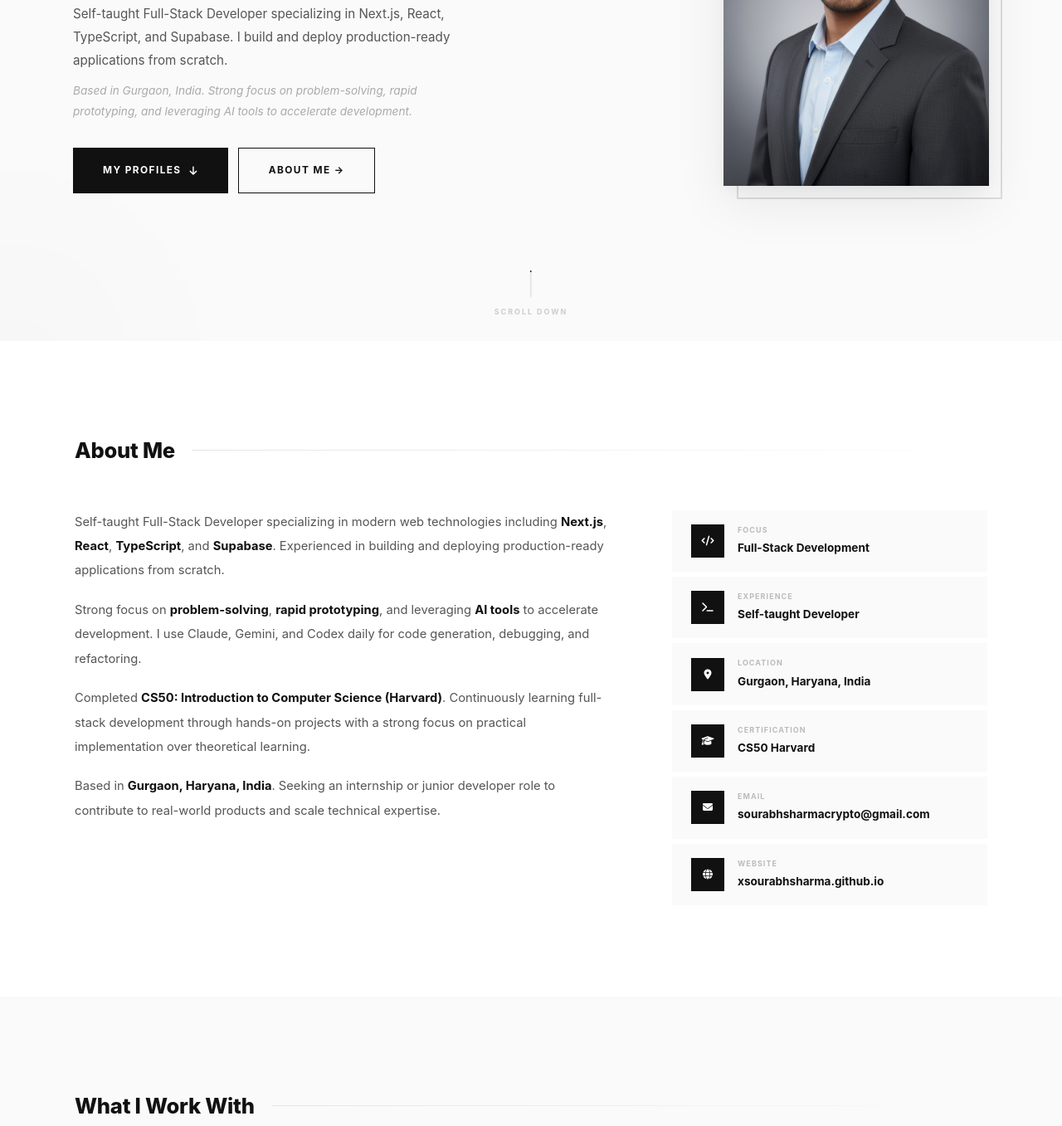
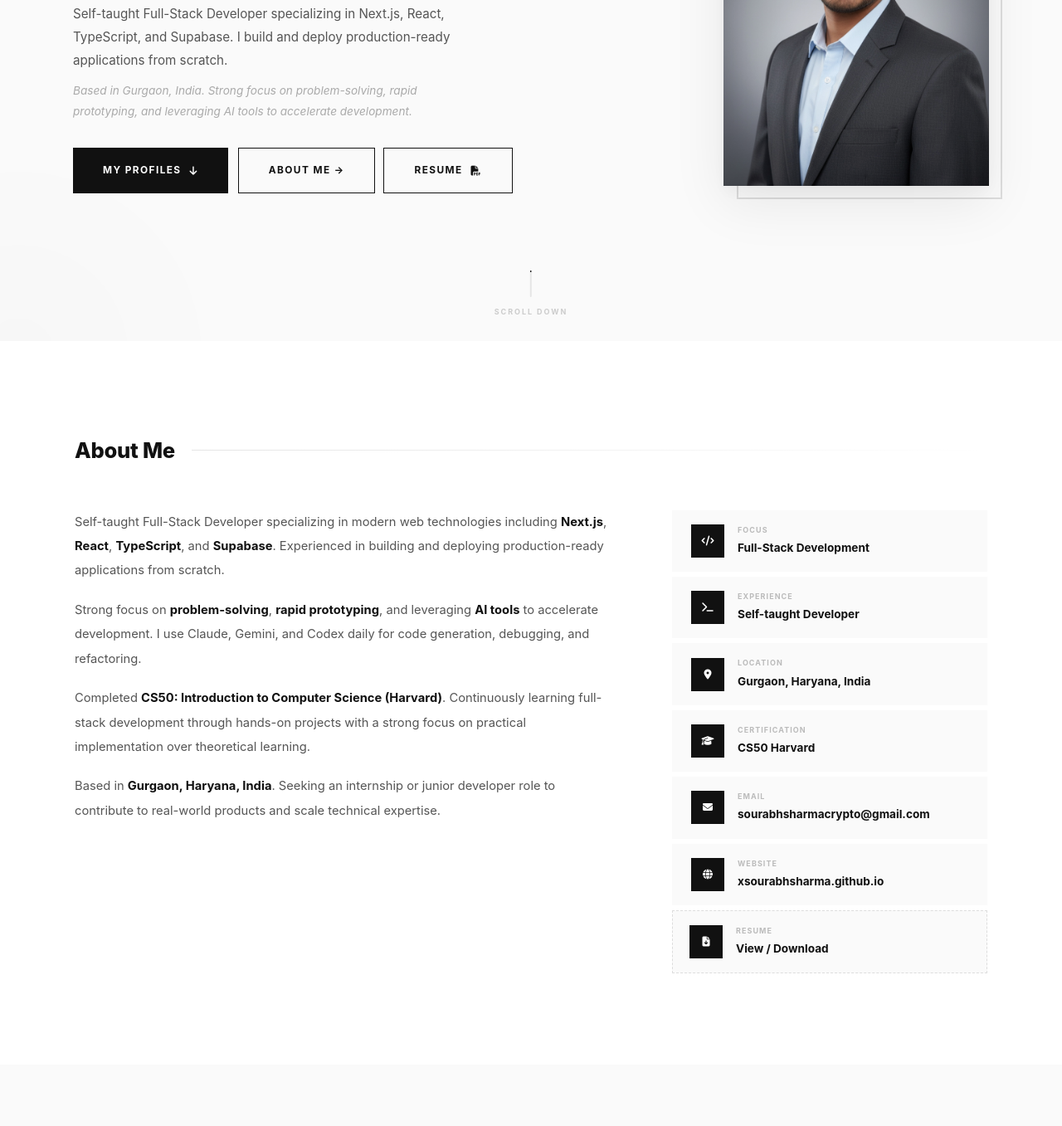
Before and after one commit to xsourabhsharma/xsourabhsharma.github.io, a plain HTML site: page index.html in a window 1280 px wide. Shown: the part 461-1818 px from the top of the page at 83% size. Drawn offline with Linux system fonts and the light colour scheme.

Commit message:
add updated resume links

```diff
--- a/index.html
+++ b/index.html
@@ -109,10 +109,11 @@
                     Based in Gurgaon, India. Strong focus on problem-solving, rapid prototyping, and leveraging AI tools to accelerate development.
                 </p>
                 <div class="hero__actions reveal" style="--d:.9s">
-                    <a href="#socials" class="btn btn--primary magnetic">My Profiles <i
-                            class="fas fa-arrow-down"></i></a>
-                    <a href="#about" class="btn btn--ghost magnetic">About Me &rarr;</a>
-
+                    <a href="#socials" class="btn btn--primary magnetic">My Profiles <i class="fas fa-arrow-down"></i></a>
+                    <div style="display: flex; gap: 10px; flex-wrap: wrap;">
+                        <a href="#about" class="btn btn--ghost magnetic">About Me &rarr;</a>
+                        <a href="https://drive.google.com/file/d/1BenvkesQXfuX_MKaRiVhpNQqKnj44kTw/view?usp=sharing" target="_blank" rel="noopener noreferrer" class="btn btn--ghost magnetic">Resume <i class="fas fa-file-pdf"></i></a>
+                    </div>
                 </div>
             </div>
             <div class="hero__portrait reveal" style="--d:.5s">
@@ -169,7 +170,10 @@
                     <div class="fact__icon"><i class="fas fa-globe"></i></div>
                     <div><span class="fact__label">Website</span><strong>xsourabhsharma.github.io</strong></div>
                 </div>
-
+                <a href="https://drive.google.com/file/d/1BenvkesQXfuX_MKaRiVhpNQqKnj44kTw/view?usp=sharing" target="_blank" rel="noopener noreferrer" class="fact fact--download">
+                    <div class="fact__icon"><i class="fas fa-file-arrow-down"></i></div>
+                    <div><span class="fact__label">Resume</span><strong>View / Download</strong></div>
+                </a>
             </div>
         </div>
     </section>
```
